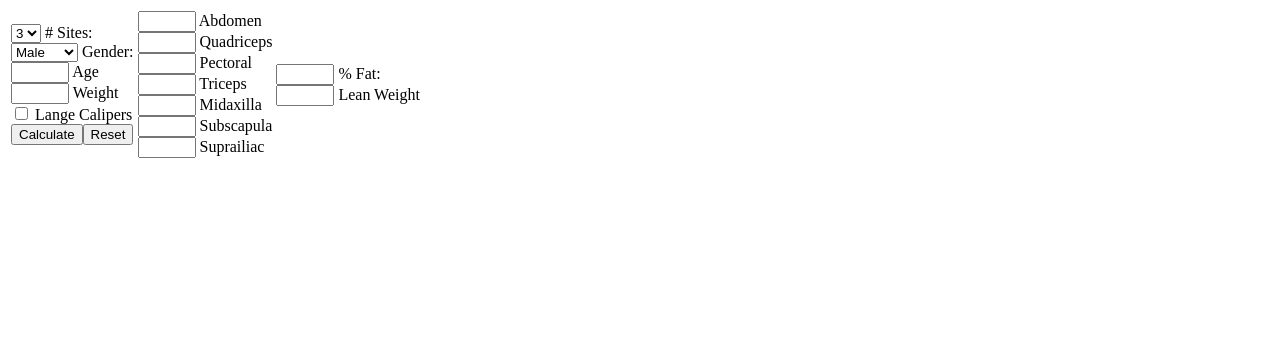
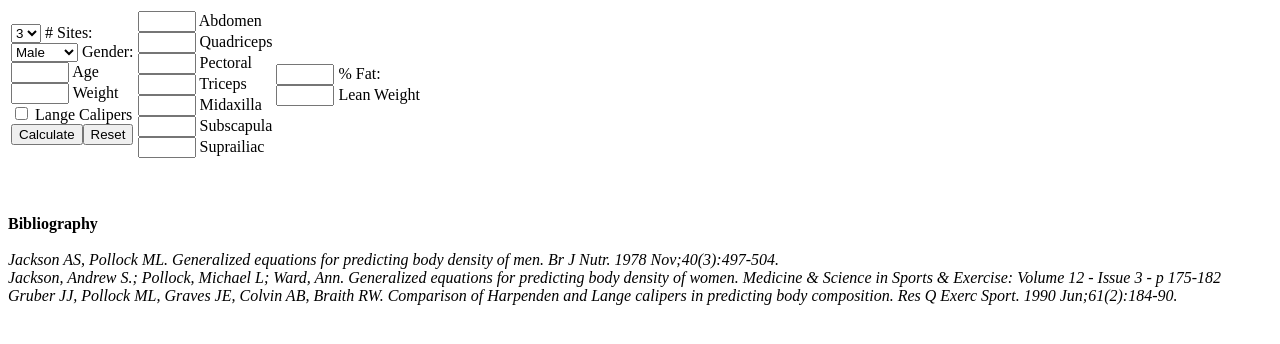
Before and after one commit to Agade09/Agade09.github.io, a plain HTML site: page index.html in a window 1280 px wide. Drawn offline with Linux system fonts and the light colour scheme.

Commit message:
Added bibiliography

```diff
--- a/index.html
+++ b/index.html
@@ -59,5 +59,13 @@
 </table>
 </form>
 
+<br><br><br>
+
+<b>Bibliography</b> <br><br>
+
+<i>Jackson AS, Pollock ML. Generalized equations for predicting body density of men. Br J Nutr. 1978 Nov;40(3):497-504.</i> <br>
+<i>Jackson, Andrew S.; Pollock, Michael L; Ward, Ann. Generalized equations for predicting body density of women. Medicine & Science in Sports & Exercise: Volume 12 - Issue 3 - p 175-182</i> <br>
+<i>Gruber JJ, Pollock ML, Graves JE, Colvin AB, Braith RW. Comparison of Harpenden and Lange calipers in predicting body composition. Res Q Exerc Sport. 1990 Jun;61(2):184-90.</i> <br>
+
 </body>
 </html>
```
